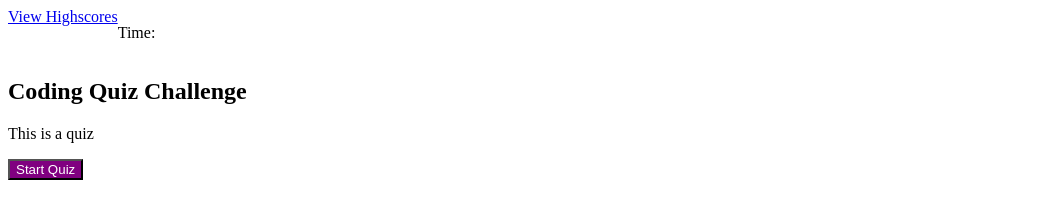
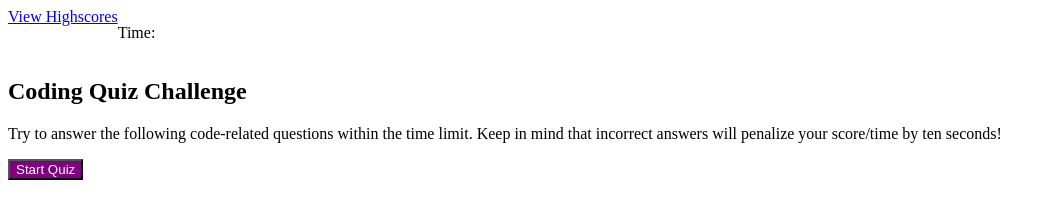
Before and after one commit to JoeyGitsIt/codeQuiz, a plain HTML site: page index.html in a window 1280 px wide. Shown: the whole page, without its empty margins (0-1055 px from the left). Drawn offline with Linux system fonts and the light colour scheme.

Commit message:
changed content in p tag

```diff
--- a/index.html
+++ b/index.html
@@ -16,7 +16,7 @@
 
       <section class="displayQuiz">
         <h1>Coding Quiz Challenge</h1>
-        <p>This is a quiz</p>
+        <p>Try to answer the following code-related questions within the time limit. Keep in mind that incorrect answers will penalize your score/time by ten seconds!</p>
         <button class="startQuiz">Start Quiz</button>
       </section>
 
```
